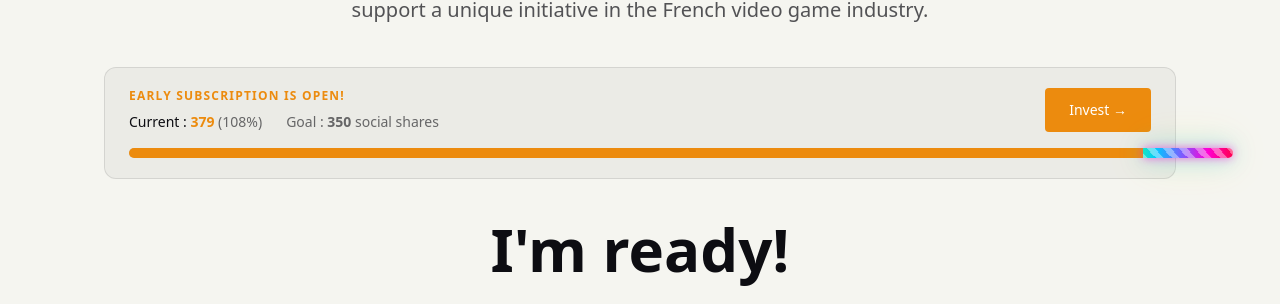
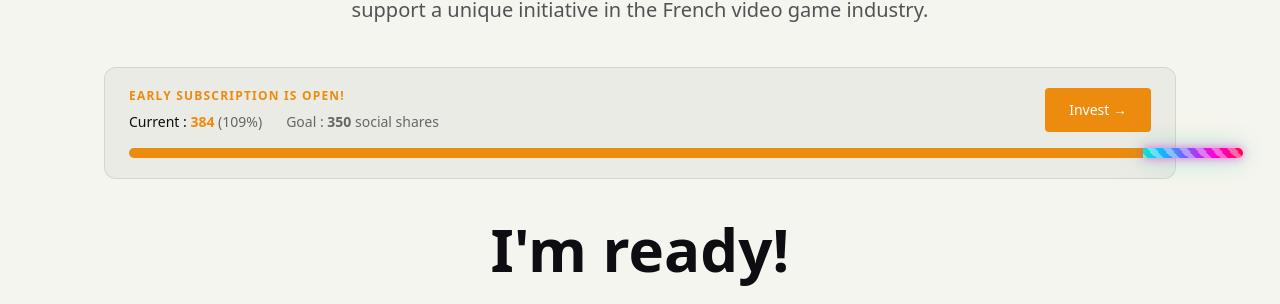
Before and after one commit to tygamesbzh/tygamesbzh.github.io, a Jekyll site: the page built from _pages_en/invest.md, in a window 1280 px wide and 900 px high. Shown: the part 322-626 px from the top of the window. Built offline with Jekyll 4.4.1, drawn with Linux system fonts in a browser that asks for light colours.

Commit message:
Update _config.yml

```diff
--- a/_config.yml
+++ b/_config.yml
@@ -20,7 +20,7 @@ address:
 subscription:
   enabled: true
   goal: 350
-  acquired: 379
+  acquired: 384
   in_progress: 350
   share_price: 100
 
```
